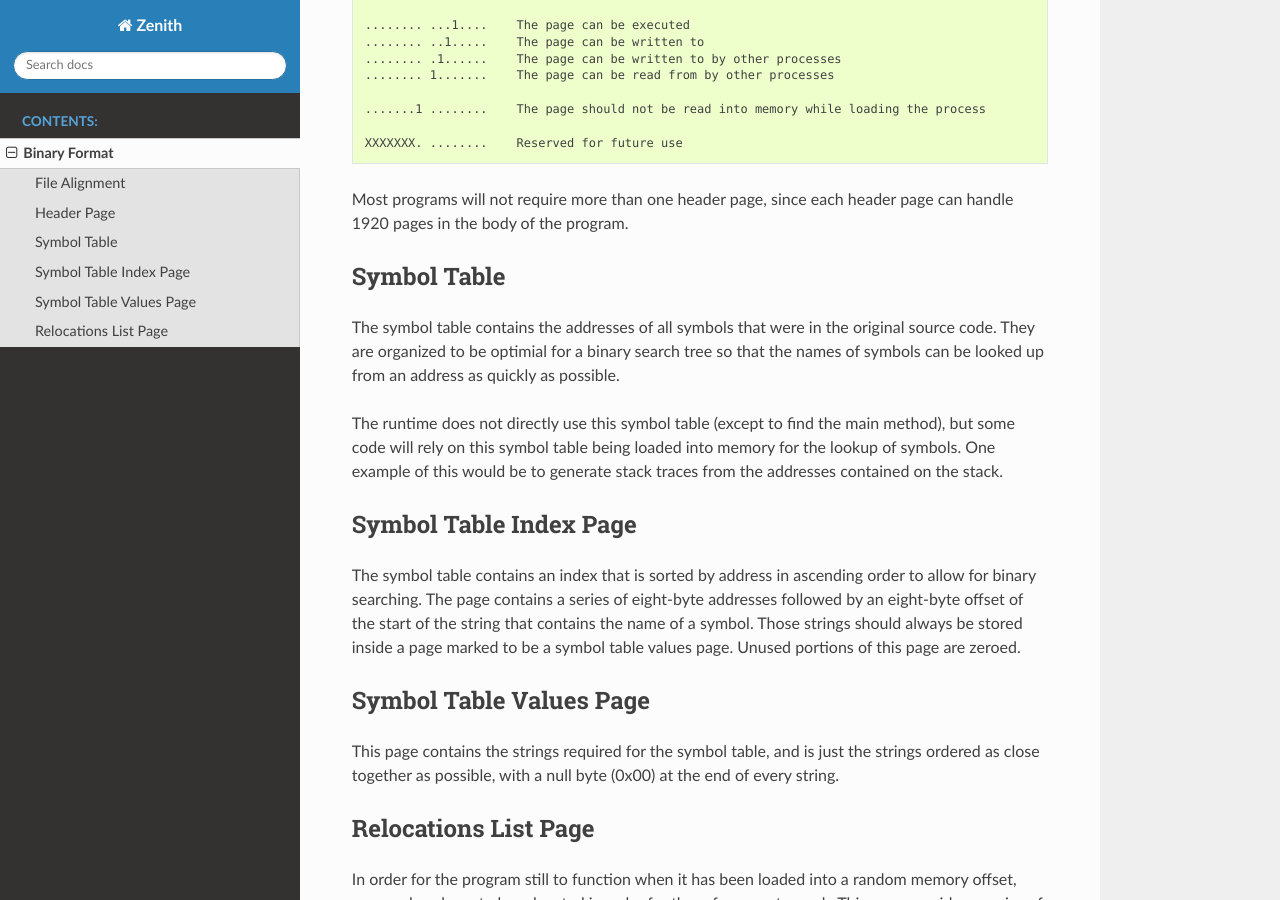
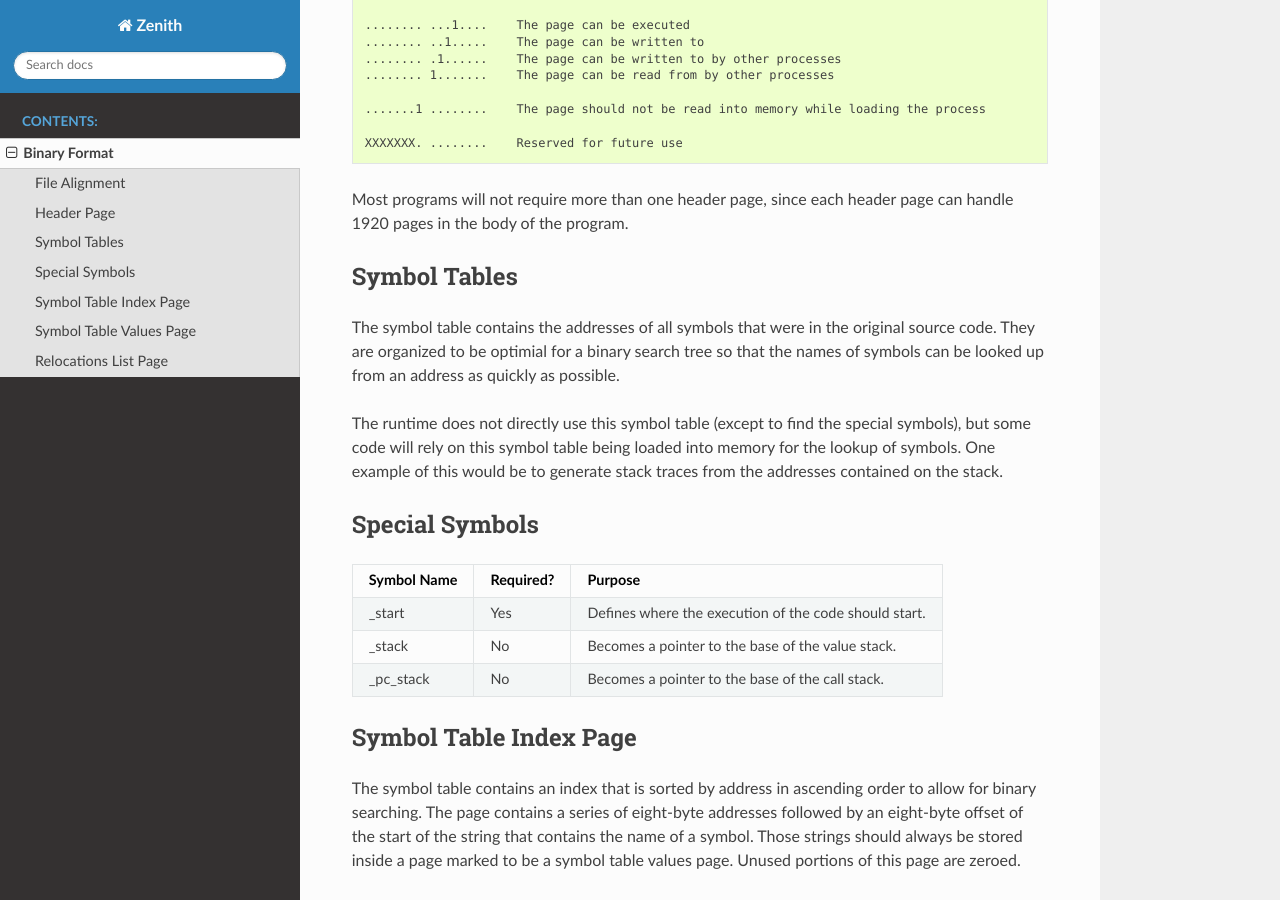
Before and after one commit to zenith-lang/documentation, a Sphinx documentation site: the page built from source/binary.rst, in a window 1280 px wide and 900 px high, scrolled down 1347 px. Built offline with Sphinx 7.4.7 and the Read the Docs theme 2.0.0, drawn with Linux system fonts in a browser that asks for light colours.

Commit message:
Added information about special symbols

```diff
--- a/source/binary.rst
+++ b/source/binary.rst
@@ -83,19 +83,29 @@ The attributes are defined as follows:
 Most programs will not require more than one header page, since each header page
 can handle 1920 pages in the body of the program.
 
-Symbol Table
-^^^^^^^^^^^^
+Symbol Tables
+^^^^^^^^^^^^^
 
 The symbol table contains the addresses of all symbols that were in the original
 source code.
 They are organized to be optimial for a binary search tree so that the names of
 symbols can be looked up from an address as quickly as possible.
 
-The runtime does not directly use this symbol table (except to find the main
-method), but some code will rely on this symbol table being loaded into memory
+The runtime does not directly use this symbol table (except to find the special
+symbols), but some code will rely on this symbol table being loaded into memory
 for the lookup of symbols.
 One example of this would be to generate stack traces from the addresses
 contained on the stack.
+
+Special Symbols
+^^^^^^^^^^^^^^^
+=========== ========= ==========================================================
+Symbol Name Required? Purpose
+=========== ========= ==========================================================
+_start      Yes       Defines where the execution of the code should start.
+_stack      No        Becomes a pointer to the base of the value stack.
+_pc_stack   No        Becomes a pointer to the base of the call stack.
+=========== ========= ==========================================================
 
 Symbol Table Index Page
 ^^^^^^^^^^^^^^^^^^^^^^^
```
